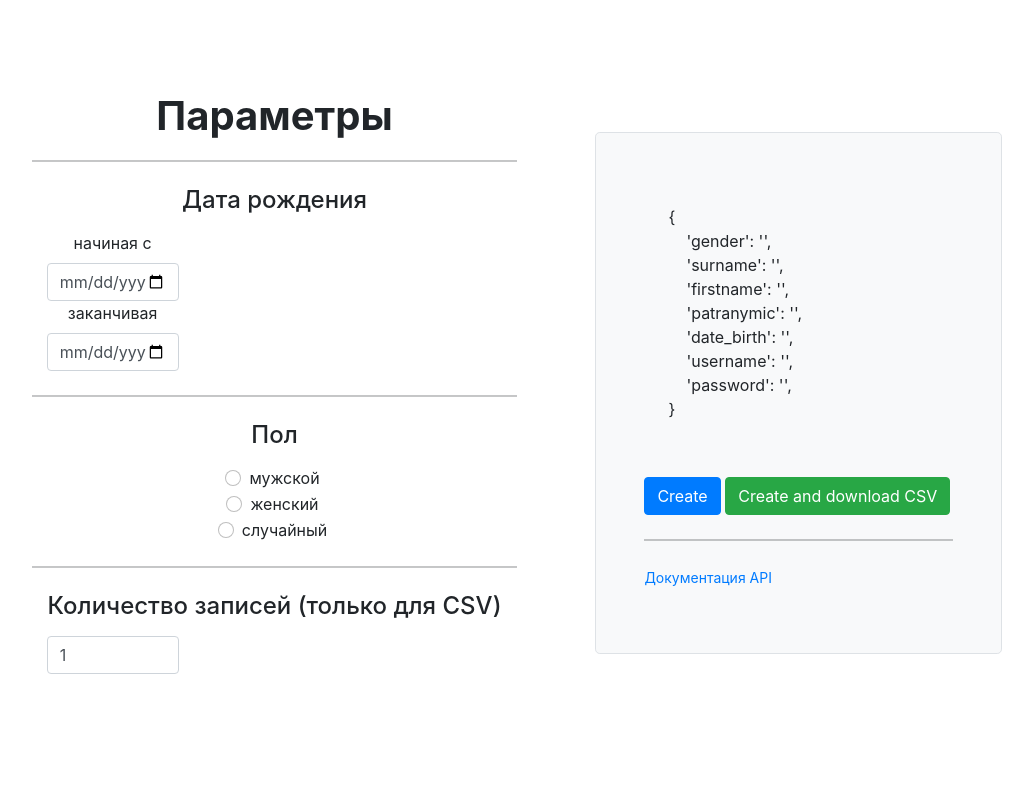
After one commit to EvgeniiGerasin/random-users-flask, a Flask app: template flaskapp/templates/settings.html in a window 1280 px wide. The commit adds this page. Shown: the top 785 px of the page, without its empty margins (147-1180 px from the left). Run offline with Flask 2, Linux system fonts and the light colour scheme; the template is opened without the code that fills it, so the values that code supplies are empty; some libraries are stand-ins or nearby versions.

Commit message:
master
Добавлен минимальный функционал

```diff
--- a/flaskapp/app.py
+++ b/flaskapp/app.py
@@ -1,5 +1,7 @@
-from flask import Flask
+from flask import Flask, request
 from flask.templating import render_template
+
+import os
 
 from flaskapp.engine.random import RandomUserData
 
@@ -8,5 +10,37 @@ app = Flask(__name__)
 
 @app.route('/')
 def index():
-    user = RandomUserData().full_random_user()
-    return render_template('index.html', user=user)
+    context = RandomUserData().full_random_user()
+    return render_template('index.html', user=context)
+
+@app.route('/settings', methods=('GET', 'POST'))
+def settings():
+
+    r = RandomUserData()
+
+    if request.method == 'POST':
+
+        try:
+            os.remove('flaskapp/engine/csv/data_users.csv')
+        except:
+            pass
+
+        date_from = request.form['date_from']
+        date_to = request.form['date_to']
+        gender = request.form['gender']
+        number = int(request.form['number'])
+        # csv = bool(request.form['type'])
+        r.start_date = date_from
+        r.stop_date = date_to
+        r.gender = gender
+        user = r.castom_random_user()
+        context = {
+            'user': user,
+            'date_from': date_from,
+            'date_to': date_to,
+            'gender': gender,
+        }
+        return render_template('settings.html', data=context)
+
+    context = r.full_random_user()
+    return render_template('settings.html', user=context)
--- a/flaskapp/templates/index.html
+++ b/flaskapp/templates/index.html
@@ -28,7 +28,7 @@
           <a class="w-100 btn btn-lg btn-primary" type="submit" href="{{ url_for('index')}}">Сгенерировать</a>
           <hr class="my-4">
           <div class="position top-50 start-50">
-            <small class="text-muted">Перейти в <a href="{{ url_for('index')}}">настройки генератора</a>
+            <small class="text-muted">Перейти в <a href="{{ url_for('settings')}}">настройки генератора</a>
             </small>
             <p>
               <small class="text-muted">
--- /dev/null
+++ b/flaskapp/templates/settings.html
@@ -0,0 +1,80 @@
+{% extends 'base.html' %}
+
+{% block title%}Настройки генератора{% endblock title%}
+
+{% block content %}
+
+  <form method="POST">
+    <div class="container col-xl-10 col-xxl-7 px-4 py-5">
+      <div class="row align-items-center g-lg-5 py-5">
+        <div class="col-lg-7 text-center text-lg-start">
+          <h5 class="display-6 fw-bold lh-1 mb-3">Параметры</h5>
+
+          <div class="mx-5">
+            <hr class="my-4">
+            <h4 class="mb-3">Дата рождения</h4>
+            <div class="col-sm-4">
+              <label for="date_from" class="form-label">начиная с</label>
+              <input type="date" class="form-control" id="date_from" name="date_from" value="{{ data.date_from }}"></input>
+            </div>
+            <div class="col-sm-4">
+              <label for="date_to" class="form-label">заканчивая </label>
+              <input type="date" class="form-control" id="date_to" name="date_to" value="{{ data.date_to }}">
+            </div>
+            <hr class="my-4">
+            <h4 class="mb-3">Пол</h4>
+            <div class="my-3">
+              <div class="form-check">
+                <input id="gender1" name="gender" type="radio" class="form-check-input" {% if data.gender == 'male'%} checked {% endif %} value="male">
+                <label class="form-check-label" for="credit">мужской</label>
+              </div>
+              <div class="form-check">
+                <input id="gender2" name="gender" type="radio" class="form-check-input" {% if data.gender == 'female'%} checked {% endif %} value="female">
+                <label class="form-check-label" for="debit">женский</label>
+              </div>
+              <div class="form-check">
+                <input id="gender3" name="gender" type="radio" class="form-check-input" {% if data.gender == 'random'%} checked {% endif %} value="random">
+                <label class="form-check-label" for="paypal">случайный</label>
+              </div>
+            </div>
+            <hr class="my-4">
+            <h4 class="mb-3">Количество записей (только для CSV)</h4>
+            <div class="my-3">
+              <div class="col-sm-4">
+                <input type="number" class="form-control" value="1" min="1" max="100000" id="number" name="number"></input>
+              </div>
+            </div>
+          </div>
+        </div>
+        <div class="col-md-10 mx-auto col-lg-5">
+          <div class="p-4 p-md-5 border rounded-3 bg-light">
+            <div class="form-floating mb-3">
+              <div class="col p-4">
+                <p>{
+              <br>&nbsp;&nbsp;&nbsp;&nbsp;'gender': '{{data.user.gender}}',<br>
+              &nbsp;&nbsp;&nbsp;&nbsp;'surname': '{{data.user.surname}}',<br>
+              &nbsp;&nbsp;&nbsp;&nbsp;'firstname': '{{data.user.firstname}}',<br>
+              &nbsp;&nbsp;&nbsp;&nbsp;'patranymic': '{{data.user.patranymic}}',<br>
+              &nbsp;&nbsp;&nbsp;&nbsp;'date_birth': '{{data.user.date_birth}}',<br>
+              &nbsp;&nbsp;&nbsp;&nbsp;'username': '{{data.user.username}}',<br>
+              &nbsp;&nbsp;&nbsp;&nbsp;'password': '{{data.user.password}}',<br>
+              }
+                </p>
+              </div>
+            </div>
+            <button type="submit" class="btn btn-primary">Create</button>
+            <button type="submit" name="type" value="csv" id="button_csv" class="btn btn-success">Create and download CSV</button>
+            <hr class="my-4">
+            <div class="position top-50 start-50">
+              <small class="text-muted">
+                <a href="#">Документация API</a>
+              </small>
+            </p>
+          </div>
+        </div>
+      </div>
+    </div>
+  </div>
+</form>
+
+{% endblock %}
```
Also changed, not shown: flaskapp/templates/castom.html (deleted).
